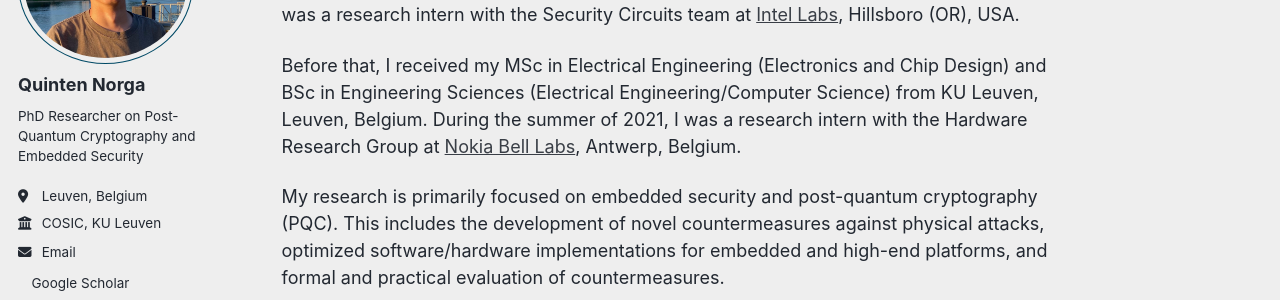
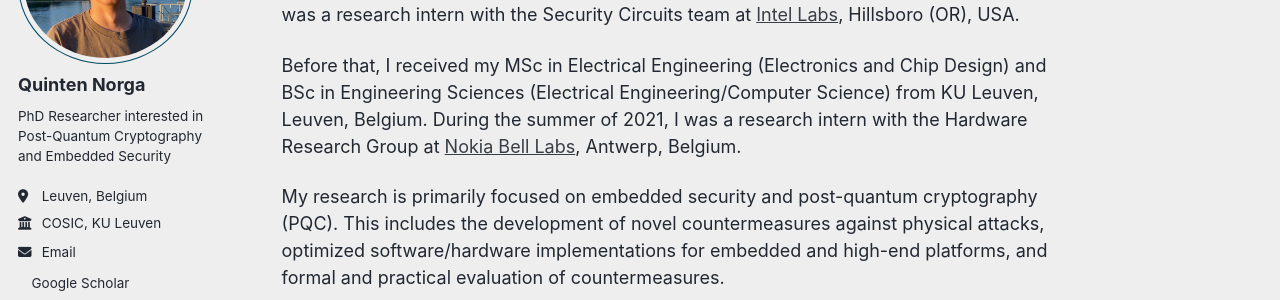
Before and after one commit to qnorga1/qnorga1.github.io, a Jekyll site: the page built from _pages/about.md, in a window 1280 px wide. Shown: the part 196-496 px from the top of the page. Built offline with Jekyll 4.4.1, drawn with Linux system fonts in a browser that asks for light colours; a style sheet for code colours, icons or effects is not loaded.

Commit message:
update bio text

```diff
--- a/_config.yml
+++ b/_config.yml
@@ -27,7 +27,7 @@ author:
   avatar           : "profile.jpg"
   name             : "Quinten Norga"
   pronouns         : # example: "she/her"
-  bio              : "PhD Researcher on Post-Quantum Cryptography and Embedded Security"
+  bio              : "PhD Researcher interested in Post-Quantum Cryptography and Embedded Security"
   location         : "Leuven, Belgium"
   employer         : "COSIC, KU Leuven"
   uri              : # URL
```
